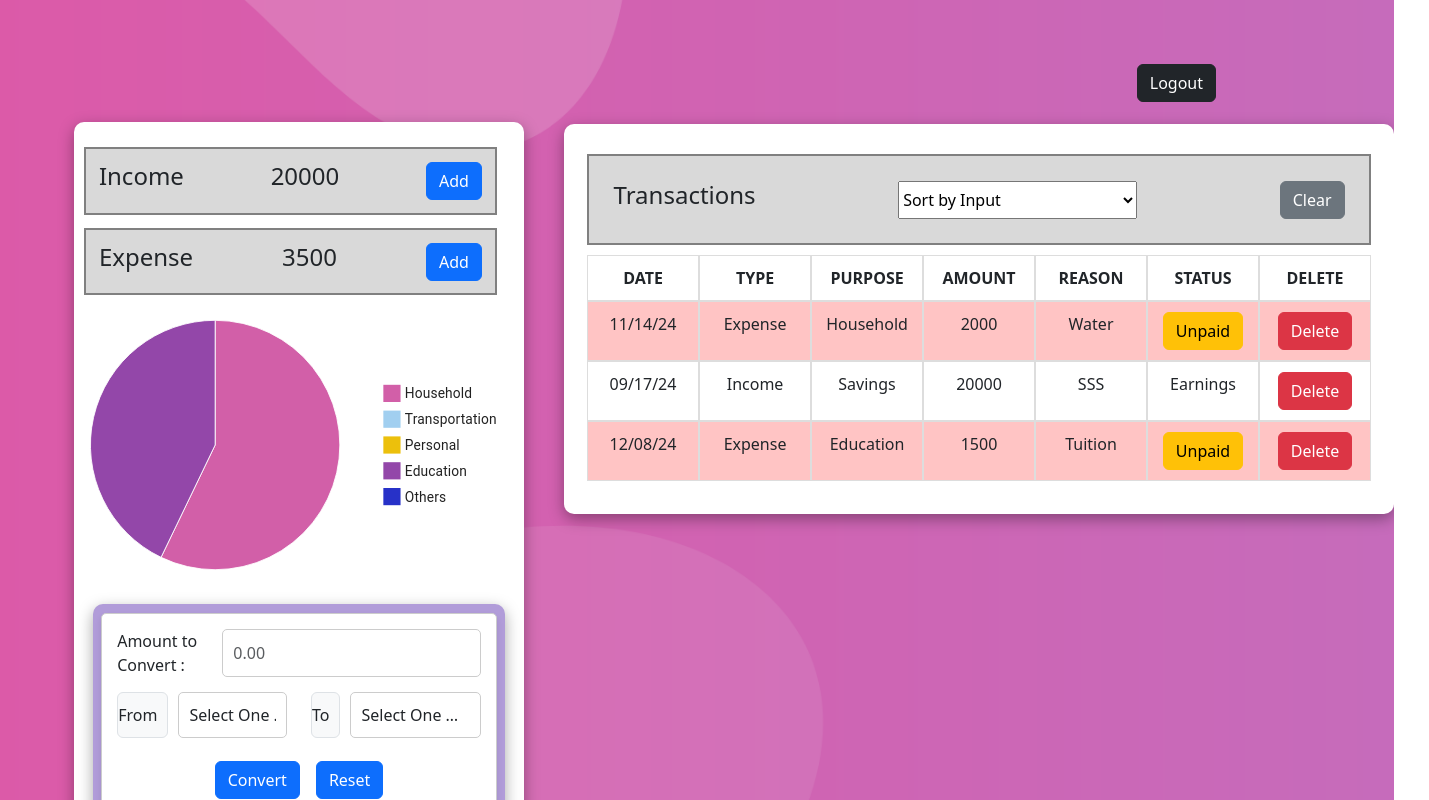
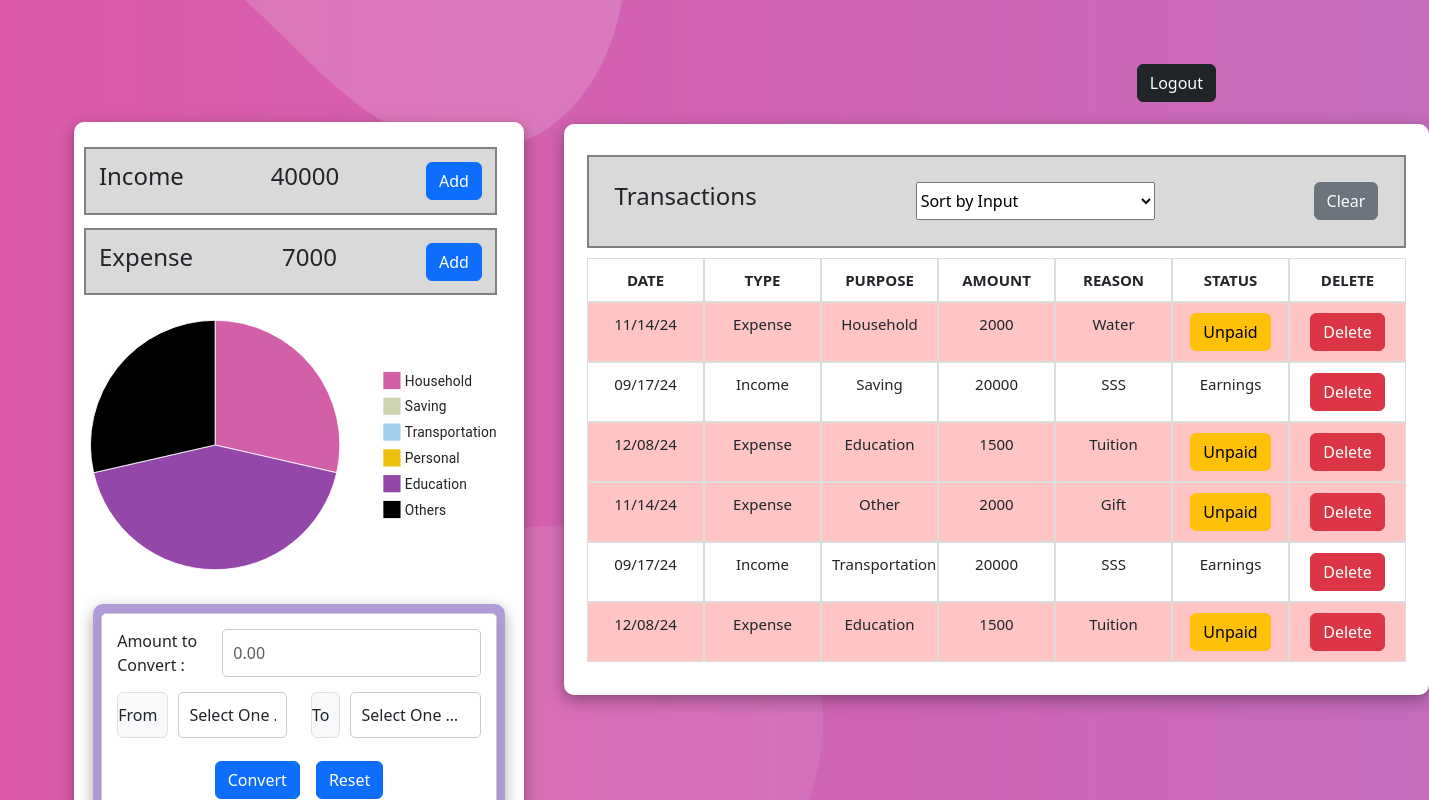
Before and after one commit to JArangali/EconoME, a React (Create React App) app: page /home in a window 1280 px wide. Shown: the top 800 px of the page, 1429 px wide, since content can reach past the window. Built offline with nearby package versions, Linux system fonts and the light colour scheme; no server answers.

Commit message:
latestpush

```diff
--- a/src/Components/Home.js
+++ b/src/Components/Home.js
@@ -25,13 +25,40 @@ function RightDivContent() {
       id: 2,
       date: "09/17/24",
       type: "Income",
-      purpose: "Savings",
+      purpose: "Saving",
       amount: 20000,
       reason: "SSS",
       isChecked: false,
     },
     {
       id: 3,
+      date: "12/08/24",
+      type: "Expense",
+      purpose: "Education",
+      amount: 1500,
+      reason: "Tuition",
+      isChecked: false,
+    },
+    {
+      id: 4,
+      date: "11/14/24",
+      type: "Expense",
+      purpose: "Other",
+      amount: 2000,
+      reason: "Gift",
+      isChecked: false,
+    },
+    {
+      id: 5,
+      date: "09/17/24",
+      type: "Income",
+      purpose: "Transportation",
+      amount: 20000,
+      reason: "SSS",
+      isChecked: false,
+    },
+    {
+      id: 6,
       date: "12/08/24",
       type: "Expense",
       purpose: "Education",
@@ -128,6 +155,7 @@ function RightDivContent() {
   };
 
   const [householdAmount, setHouseholdAmount] = useState(0);
+  const [savingAmount, setSavingAmount] = useState(0);
   const [transportationAmount, setTransportationAmount] = useState(0);
   const [personalAmount, setPersonalAmount] = useState(0);
   const [educationAmount, setEducationAmount] = useState(0);
@@ -135,6 +163,7 @@ function RightDivContent() {
 
   useEffect(() => {
     let householdAmount = 0;
+    let savingAmount = 0;
     let transportationAmount = 0;
     let personalAmount = 0;
     let educationAmount = 0;
@@ -147,6 +176,12 @@ function RightDivContent() {
         item.type === "Expense"
       ) {
         householdAmount += item.amount;
+      } else if (
+        item.purpose === "Saving" &&
+        item.isChecked === false &&
+        item.type === "Expense"
+      ) {
+        savingAmount += item.amount;
       } else if (
         item.purpose === "Transportation" &&
         item.isChecked === false &&
@@ -166,7 +201,7 @@ function RightDivContent() {
       ) {
         educationAmount += item.amount;
       } else if (
-        item.purpose === "Others" &&
+        item.purpose === "Other" &&
         item.isChecked === false &&
         item.type === "Expense"
       ) {
@@ -174,6 +209,7 @@ function RightDivContent() {
       }
     });
     setHouseholdAmount(householdAmount);
+    setSavingAmount(savingAmount);
     setTransportationAmount(transportationAmount);
     setPersonalAmount(personalAmount);
     setEducationAmount(educationAmount);
@@ -193,9 +229,21 @@ function RightDivContent() {
   if (sortBy === "amount-desc")
     sortedItems = items.slice().sort((a, b) => b.amount - a.amount);
   if (sortBy === "checked")
-    sortedItems = items
-      .slice()
-      .sort((a, b) => Number(a.isChecked) - Number(b.isChecked));
+    sortedItems = items.slice().sort((a, b) => {
+      if (a.isChecked === b.isChecked) {
+        return a.type.localeCompare(b.type);
+      } else {
+        return Number(a.isChecked) - Number(b.isChecked);
+      }
+    });
+  if (sortBy === "unchecked")
+    sortedItems = items.slice().sort((a, b) => {
+      if (a.isChecked === b.isChecked) {
+        return a.type.localeCompare(b.type);
+      } else {
+        return Number(b.isChecked) - Number(a.isChecked);
+      }
+    });
   if (sortBy === "date")
     sortedItems = items.slice().sort((a, b) => toDate(a.date) - toDate(b.date));
 
@@ -258,6 +306,12 @@ function RightDivContent() {
                         color: "#D25FA8",
                       },
                       {
+                        id: "saving",
+                        value: savingAmount,
+                        label: "Saving",
+                        color: "#CCD5AE",
+                      },
+                      {
                         id: "transportation",
                         value: transportationAmount,
                         label: "Transportation",
@@ -275,7 +329,12 @@ function RightDivContent() {
                         label: "Education",
                         color: "#9347A9",
                       },
-                      { id: "others", value: othersAmount, label: "Others" },
+                      {
+                        id: "others",
+                        value: othersAmount,
+                        label: "Others",
+                        color: "#fffff",
+                      },
                     ],
                   },
                 ]}
@@ -310,7 +369,8 @@ function RightDivContent() {
                     <option value="amount-desc">
                       Sort by amount (descending)
                     </option>
-                    <option value="checked">Sort by Status</option>
+                    <option value="checked">Sort by Paid Status</option>
+                    <option value="unchecked">Sort by Unpaid Status</option>
                   </select>
                   <button
                     className="btn btn btn-secondary"
--- a/src/Luis.css
+++ b/src/Luis.css
@@ -129,7 +129,8 @@ ul {
 .tableHeader td {
   padding: 10px;
   border: 1px solid #ddd;
-  width: 112px;
+  width: 117px;
+  font-size: 15px;
 }
 
 .tableData {
```
